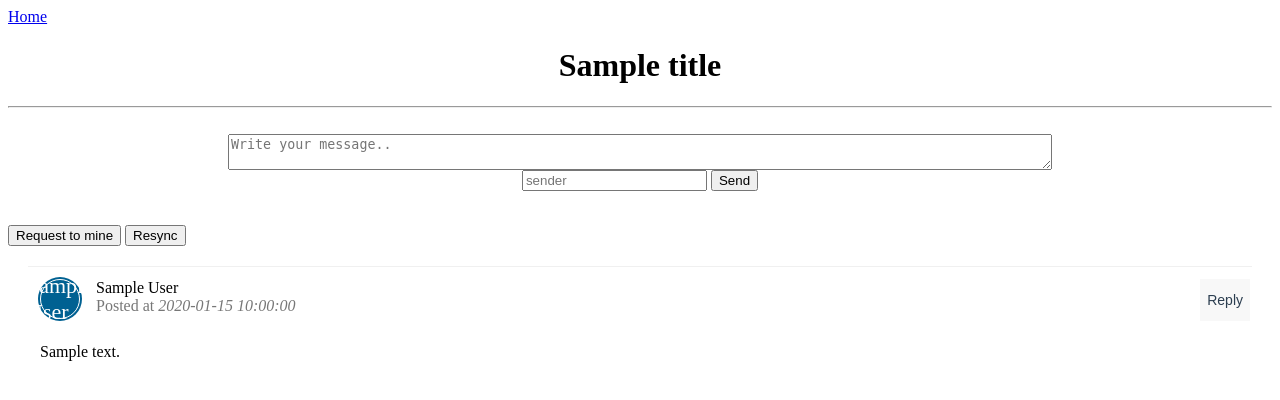
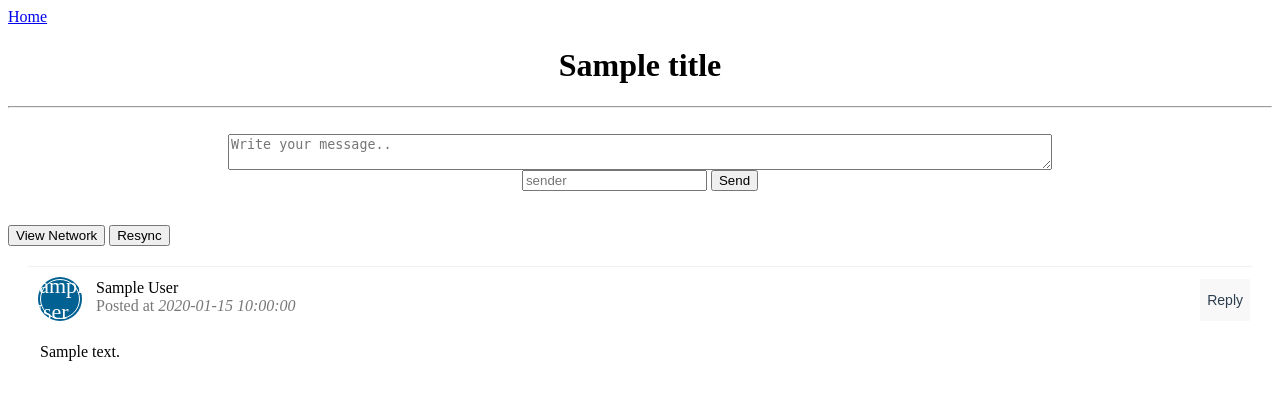
Before and after one commit to remiljw/une-blockchain, a Flask app: template app/templates/index.html in a window 1280 px wide. Shown: the top 400 px of the page. Run offline with Flask 2, Linux system fonts and the light colour scheme; the template is opened without the code that fills it: most values are stand-ins (such as "Sample title", 1, 10 or a date in 2020).

Commit message:
changed mine button

```diff
--- a/app/templates/index.html
+++ b/app/templates/index.html
@@ -15,7 +15,7 @@
 
 	<br>
 
-	<a href="{{node_address}}/mine" target="_blank"><button>Request to mine</button></a>
+	<a href="{{node_address}}/chain" target="_blank"><button>View Network</button></a>
 	<a href="/"><button>Resync</button></a>
 
 	<div style="margin: 20px;">
```
